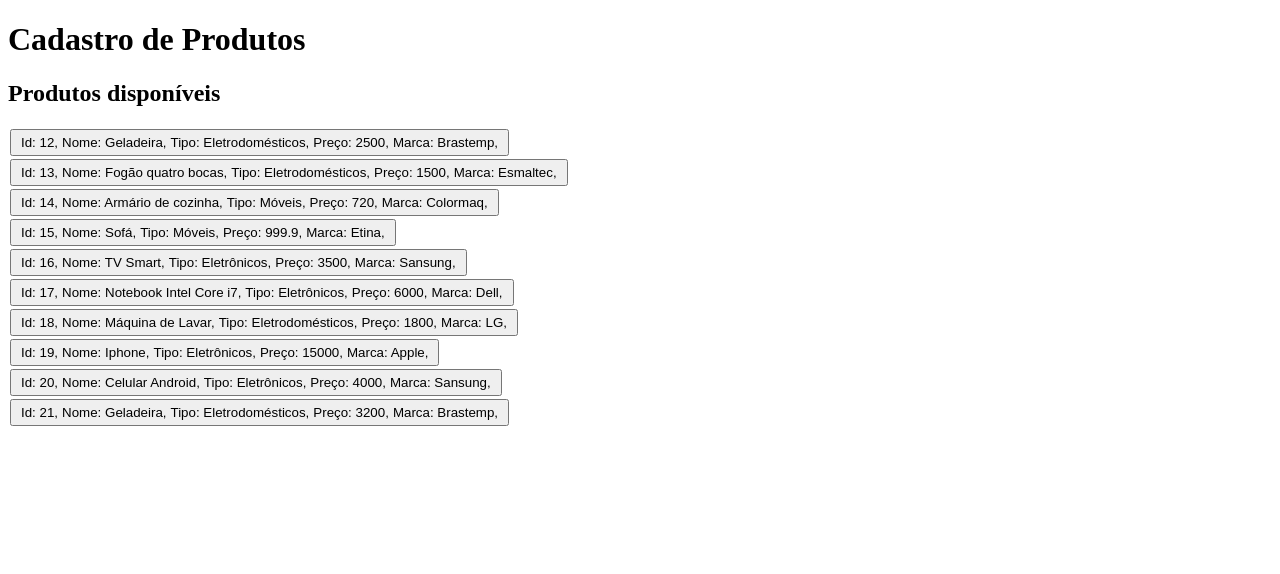
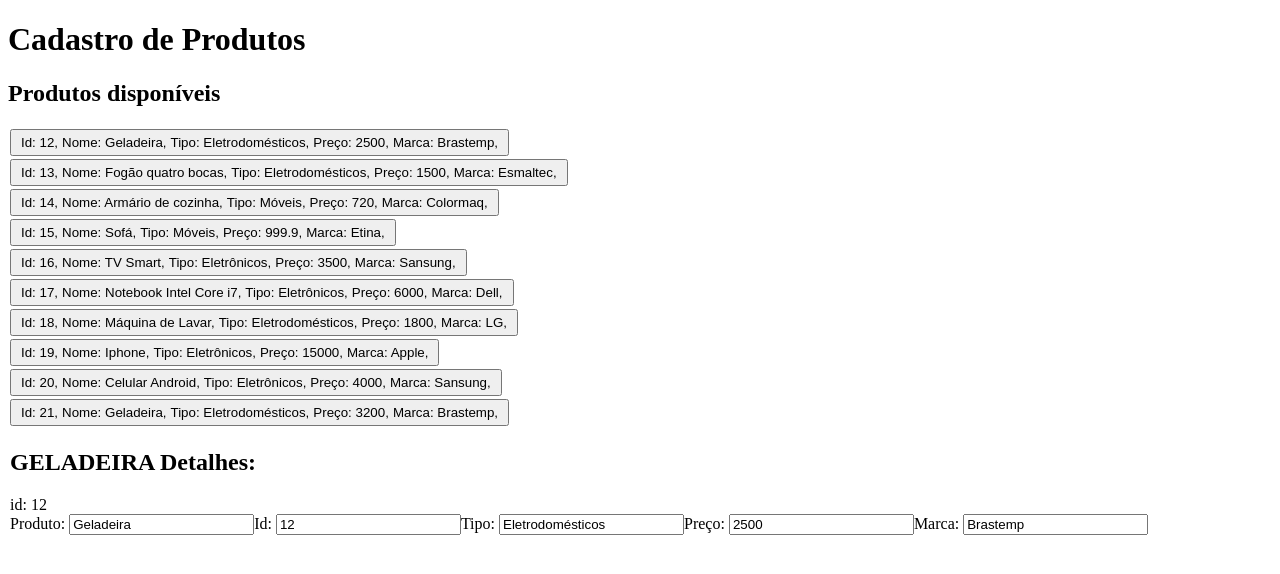
Before and after one commit to AmandaPiva/Cadastro-de-produtos, an Angular app: page / in a window 1280 px wide. Both pictures are taken after a click on the button 259 px from the left and 142 px from the top of the page. Shown: the top 574 px of the page. Built offline with nearby package versions, Linux system fonts and the light colour scheme.

Commit message:
Criando um novo componente detalhes e fazendo os produtos serem editáveis

```diff
--- /dev/null
+++ b/src/app/produto-detalhes/produto-detalhes.component.html
@@ -0,0 +1,23 @@
+<div *ngIf="produto">
+    <h2>{{produto.name | uppercase}} Detalhes: </h2>
+    <div>id: {{produto.id}}</div>
+
+    <div class="inputs">
+        <label for="name">Produto: </label>
+        <input id="name" [(ngModel)]="produto.name" placeholder="name">
+
+        <label for="idProd">Id: </label>
+        <input id="idProd" [(ngModel)]="produto.id" placeholder="id">
+
+        <label for="type">Tipo: </label>
+        <input id="type" [(ngModel)]="produto.type" placeholder="Tipo">
+
+        <label for="preco">Preço: </label>
+        <input id="preco" [(ngModel)]="produto.preco" placeholder="preco">
+
+        <label for="marca">Marca: </label>
+        <input id="marca" [(ngModel)]="produto.marca" placeholder="marca">
+    </div>
+
+
+</div>
--- /dev/null
+++ b/src/app/produto-detalhes/produto-detalhes.component.ts
@@ -0,0 +1,18 @@
+import { Component, OnInit, Input} from '@angular/core';
+import { InterProd } from '../produto';
+
+@Component({
+  selector: 'app-produto-detalhes',
+  templateUrl: './produto-detalhes.component.html',
+  styleUrls: ['./produto-detalhes.component.css']
+})
+export class ProdutoDetalhesComponent implements OnInit {
+
+  @Input() produto?: InterProd;
+
+  constructor() { }
+
+  ngOnInit(): void {
+  }
+
+}
--- a/src/app/produtos/produtos.component.html
+++ b/src/app/produtos/produtos.component.html
@@ -2,7 +2,7 @@
 
 <table class="produtos_class">
     <tr *ngFor="let prodList of interface">
-        <button type="button" (click)="onSelect(prodList)">
+        <button type="button" (click)="onSelect(prodList)" [class.selected]="prodList === selectedProd">
             <td class="id">Id: {{prodList.id}},</td>
             <td class="name">Nome: {{prodList.name}},</td>
             <td class="type">Tipo: {{prodList.type}},</td>
@@ -10,4 +10,6 @@
             <td class="marca">Marca: {{prodList.marca}},</td>
         </button>
     </tr>
+
+    <app-produto-detalhes [produto]="selectedProd"></app-produto-detalhes>
 </table>
--- a/src/app/produtos/produtos.component.ts
+++ b/src/app/produtos/produtos.component.ts
@@ -26,9 +26,9 @@ export class ProdutosComponent implements OnInit {
   }
 
   //adicionar o onSelect
-  selectProd?: InterProd;
+  selectedProd?: InterProd;
   onSelect(produto: InterProd): void{
-    this.selectProd = produto;
+    this.selectedProd = produto;
   }
 
 }
```
Also changed, not shown: src/app/app.module.ts (+6 -3 lines), src/app/produto-detalhes/produto-detalhes.component.css (added), 1 other file (tests, documents, lock files or other folders).
